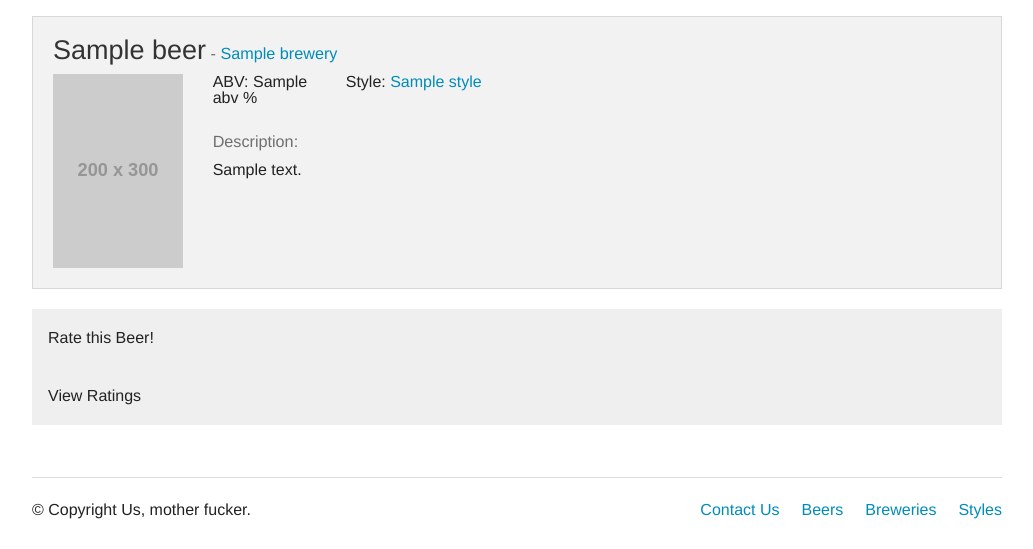
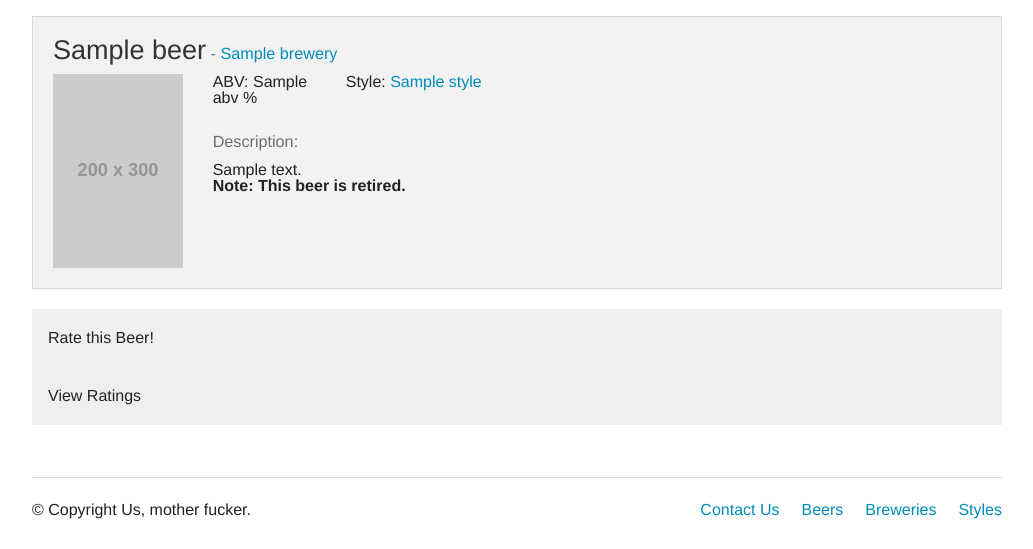
Before and after one commit to billettta/beertracker, a Django app: template tracker/templates/tracker/beerDetail.html in a window 1280 px wide. Shown: the part 45-594 px from the top of the page, without its empty margins (123-1156 px from the left). Run offline with Django 3.2, Linux system fonts and the light colour scheme; the template is opened without the code that fills it: most values are stand-ins (such as "Sample title", 1, 10 or a date in 2020); grey boxes marked "Sample" are stand-in pictures; grey boxes labelled with a size stand in for pictures from a placeholder-image service; some libraries are stand-ins or nearby versions.

Commit message:
retired flag

```diff
--- a/tracker/templates/tracker/beerDetail.html
+++ b/tracker/templates/tracker/beerDetail.html
@@ -46,6 +46,13 @@ jQuery(function($){
 				{{ beer.description | safe}}
 			</div>
 		</div>
+        {% if beer.retired %}
+		<div class="row">
+			<div class="large-10 columns end">
+				<b>Note: This beer is retired.</b>
+			</div>
+		</div>
+        {% endif %}
 	</div>
       </div>
     </div>
```
